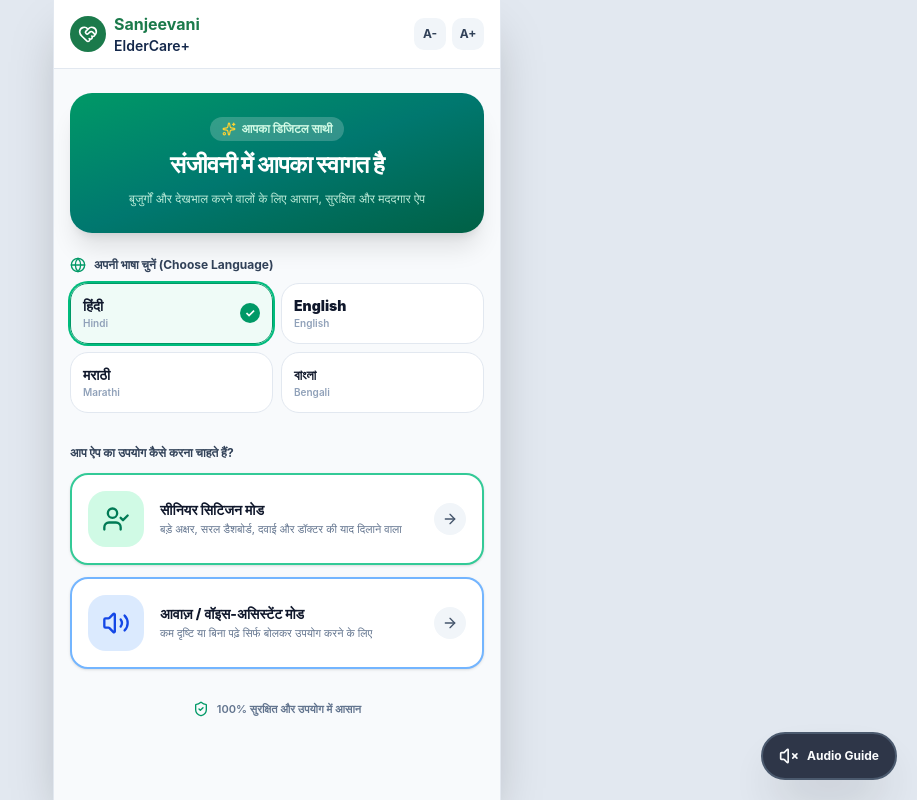
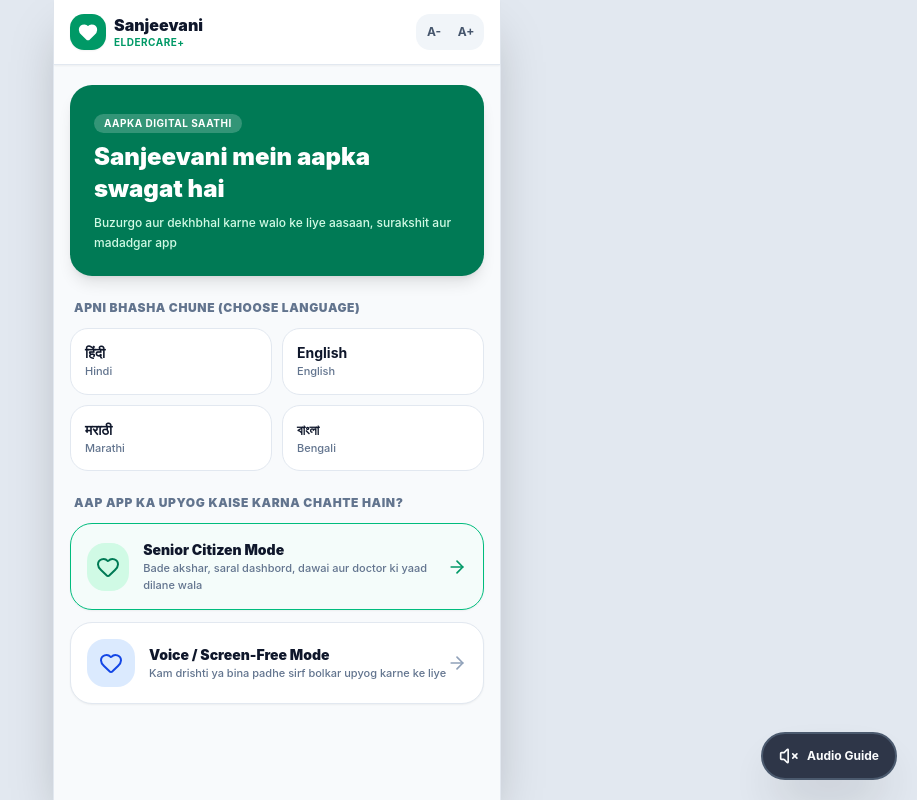
Before and after one commit to ChiragPandav1507/sanjeevani-eldercare-ui-2, a Next.js app: page / in a window 1280 px wide. Shown: the whole page, without its empty margins (363-1280 px from the left). Built offline with nearby package versions, Linux system fonts and the light colour scheme.

Commit message:
Refactor WelcomeScreen component and remove unused code

```diff
--- a/components/eldercare/welcome-screen.tsx
+++ b/components/eldercare/welcome-screen.tsx
@@ -1,220 +1,155 @@
 'use client';
 
-import React, { useState } from 'react';
-import { Heart, Volume2, Globe, ArrowRight, ShieldCheck, Sparkles, UserCheck } from 'lucide-react';
-import { Logo } from './logo';
+import React from 'react';
+import { Heart, ArrowRight } from 'lucide-react';
 
 interface WelcomeScreenProps {
+  language: string;
+  setLanguage: (lang: string) => void;
   onSelectElderly: () => void;
   onSelectVisuallyImpaired: () => void;
 }
 
-const LANGUAGES = [
-  { code: 'hi', label: 'हिंदी', sub: 'Hindi' },
-  { code: 'en', label: 'English', sub: 'English' },
-  { code: 'mr', label: 'मराठी', sub: 'Marathi' },
-  { code: 'bn', label: 'বাংলা', sub: 'Bengali' },
-];
-
 export function WelcomeScreen({
+  language,
+  setLanguage,
   onSelectElderly,
   onSelectVisuallyImpaired,
 }: WelcomeScreenProps) {
-  const [selectedLang, setSelectedLang] = useState('hi');
-  const [fontScale, setFontScale] = useState(1);
-
-  const t = {
-    hi: {
-      tag: 'आपका डिजिटल साथी',
-      title: 'संजीवनी में आपका स्वागत है',
-      subtitle: 'बुजुर्गों और देखभाल करने वालों के लिए आसान, सुरक्षित और मददगार ऐप',
-      langTitle: 'अपनी भाषा चुनें (Choose Language)',
-      modeTitle: 'आप ऐप का उपयोग कैसे करना चाहते हैं?',
-      seniorBtnTitle: 'सीनियर सिटिजन मोड',
-      seniorBtnSub: 'बड़े अक्षर, सरल डैशबोर्ड, दवाई और डॉक्टर की याद दिलाने वाला',
-      voiceBtnTitle: 'आवाज़ / वॉइस-असिस्टेंट मोड',
-      voiceBtnSub: 'कम दृष्टि या बिना पढ़े सिर्फ बोलकर उपयोग करने के लिए',
-      secureNote: '100% सुरक्षित और उपयोग में आसान',
-    },
-    en: {
-      tag: 'Your Digital Companion',
-      title: 'Welcome to Sanjeevani',
-      subtitle: 'Simple, secure & helpful app for seniors and caregivers',
-      langTitle: 'Choose Your Language',
-      modeTitle: 'How would you like to use the app?',
-      seniorBtnTitle: 'Senior Citizen Mode',
-      seniorBtnSub: 'Large text, clear dashboard, medicine & checkup reminders',
-      voiceBtnTitle: 'Voice / Screen-Free Mode',
-      voiceBtnSub: 'Optimized for speech input, low-vision or audio guidance',
-      secureNote: '100% Safe, Private & Easy to Use',
-    },
-    mr: {
-      tag: 'तुमचा डिजिटल साथीदार',
-      title: 'संजीवनी मध्ये आपले स्वागत आहे',
-      subtitle: 'ज्येष्ठ नागरिकांसाठी आणि काळजीवाहकांसाठी सुलभ व सुरक्षित ॲप',
-      langTitle: 'भाषा निवडा (Choose Language)',
-      modeTitle: 'तुम्हाला ॲप कसे वापरायचे आहे?',
-      seniorBtnTitle: 'ज्येष्ठ नागरिक मोड',
-      seniorBtnSub: 'मोठी अक्षरे, साधे डॅशबोर्ड आणि औषधांची आठवण',
-      voiceBtnTitle: 'आवाज / व्हॉइस-असिस्टंट मोड',
-      voiceBtnSub: 'फक्त बोलून चालवण्यासाठी अनुकूल',
-      secureNote: '100% सुरक्षित आणि सोपे',
-    },
-    bn: {
-      tag: 'আপনার ডিজিটাল সঙ্গী',
-      title: 'সঞ্জীবনী-তে আপনাকে স্বাগতম',
-      subtitle: 'প্রবীণ এবং যত্নশীলদের জন্য সহজ এবং নিরাপদ অ্যাপ',
-      langTitle: 'ভাষা নির্বাচন করুন (Choose Language)',
-      modeTitle: 'আপনি কীভাবে অ্যাপটি ব্যবহার করতে চান?',
-      seniorBtnTitle: 'সিনিয়র সিটিজেন মোড',
-      seniorBtnSub: 'বড় টেক্সট, সাধারণ ড্যাশবোর্ড এবং ওষুধের রিমাইন্ডার',
-      voiceBtnTitle: 'ভয়েস / স্পিচ মোড',
-      voiceBtnSub: 'কথা বলে সহজে ব্যবহার করার জন্য',
-      secureNote: '১০০% নিরাপদ এবং ব্যবহার করা সহজ',
-    },
-  }[selectedLang as 'hi' | 'en' | 'mr' | 'bn'] || {
-    tag: 'Your Digital Companion',
-    title: 'Welcome to Sanjeevani',
-    subtitle: 'Simple, secure & helpful app for seniors and caregivers',
-    langTitle: 'Choose Your Language',
-    modeTitle: 'How would you like to use the app?',
-    seniorBtnTitle: 'Senior Citizen Mode',
-    seniorBtnSub: 'Large text, clear dashboard, medicine & checkup reminders',
-    voiceBtnTitle: 'Voice / Screen-Free Mode',
-    voiceBtnSub: 'Optimized for speech input, low-vision or audio guidance',
-    secureNote: '100% Safe, Private & Easy to Use',
-  };
-
   return (
-    <div
-      className="flex min-h-screen flex-col bg-[#f8fafc] text-slate-800 pb-10 select-none"
-      style={{ zoom: fontScale }}
-    >
-      {/* Top Utility Header */}
-      <header className="flex items-center justify-between border-b border-slate-200 bg-white px-4 py-3">
-        <Logo size="sm" />
-
-        {/* Font Resizer */}
-        <div className="flex items-center gap-1.5">
-          <button
-            type="button"
-            onClick={() => setFontScale((s) => Math.max(0.9, s - 0.05))}
-            className="flex size-8 items-center justify-center rounded-lg bg-slate-100 text-xs font-bold text-slate-700 hover:bg-slate-200"
-            title="Decrease font"
-          >
-            A-
-          </button>
-          <button
-            type="button"
-            onClick={() => setFontScale((s) => Math.min(1.2, s + 0.05))}
-            className="flex size-8 items-center justify-center rounded-lg bg-slate-100 text-xs font-bold text-slate-700 hover:bg-slate-200"
-            title="Increase font"
-          >
-            A+
-          </button>
+    <div className="flex min-h-screen flex-col bg-slate-50 text-slate-800 pb-10 select-none">
+      <header className="flex items-center justify-between border-b border-slate-200 bg-white px-4 py-3.5 shadow-xs sticky top-0 z-10">
+        <div className="flex items-center gap-2">
+          <div className="flex size-9 items-center justify-center rounded-xl bg-emerald-600 text-white shadow-xs">
+            <Heart className="size-5 fill-current" />
+          </div>
+          <div>
+            <h1 className="text-base font-black text-slate-900 leading-tight">Sanjeevani</h1>
+            <p className="text-[10px] font-bold text-emerald-600 uppercase tracking-wider">ElderCare+</p>
+          </div>
+        </div>
+        <div className="flex items-center gap-1 bg-slate-100 p-1 rounded-xl">
+          <button type="button" onClick={() => {}} className="size-7 text-xs font-bold text-slate-600 rounded-lg hover:bg-white">A-</button>
+          <button type="button" onClick={() => {}} className="size-7 text-xs font-bold text-slate-600 rounded-lg hover:bg-white">A+</button>
         </div>
       </header>
 
-      {/* Main Container */}
-      <main className="flex-1 max-w-md mx-auto w-full px-4 pt-6 space-y-6">
-        {/* Hero Section */}
-        <div className="rounded-3xl bg-gradient-to-br from-emerald-600 via-teal-700 to-emerald-800 p-6 text-white shadow-xl text-center space-y-2">
-          <div className="inline-flex items-center gap-1.5 rounded-full bg-white/20 px-3 py-1 text-xs font-bold text-emerald-100 backdrop-blur-xs">
-            <Sparkles className="size-3.5 text-amber-300" />
-            {t.tag}
-          </div>
-          <h2 className="text-2xl font-black tracking-tight">{t.title}</h2>
-          <p className="text-xs text-emerald-100/90 leading-relaxed max-w-xs mx-auto">
-            {t.subtitle}
+      <main className="flex-1 max-w-md mx-auto w-full px-4 pt-5 space-y-6">
+        <div className="rounded-3xl bg-emerald-700 p-6 text-white shadow-lg space-y-2">
+          <span className="inline-flex items-center gap-1 rounded-full bg-white/20 px-2.5 py-0.5 text-[10px] font-bold uppercase tracking-wider">
+            {language === 'en' ? 'Your Digital Companion' : 'Aapka Digital Saathi'}
+          </span>
+          <h2 className="text-2xl font-black">
+            {language === 'en' ? 'Welcome to Sanjeevani' : 'Sanjeevani mein aapka swagat hai'}
+          </h2>
+          <p className="text-xs text-emerald-100 font-medium leading-relaxed">
+            {language === 'en'
+              ? 'Simple, secure & helpful app for seniors and caregivers'
+              : 'Buzurgo aur dekhbhal karne walo ke liye aasaan, surakshit aur madadgar app'}
           </p>
         </div>
 
-        {/* Language Selection Grid */}
-        <div className="space-y-2.5">
-          <div className="flex items-center gap-2 text-xs font-bold text-slate-700">
-            <Globe className="size-4 text-emerald-600" />
-            <span>{t.langTitle}</span>
-          </div>
-
-          <div className="grid grid-cols-2 gap-2">
-            {LANGUAGES.map((l) => (
+        <div className="space-y-3">
+          <h3 className="text-xs font-black uppercase tracking-wider text-slate-500 px-1">
+            {language === 'en' ? 'Choose Your Language' : 'Apni bhasha chune (Choose Language)'}
+          </h3>
+          <div className="grid grid-cols-2 gap-2.5">
             <button
-                key={l.code}
               type="button"
-                onClick={() => setSelectedLang(l.code)}
-                className={`flex items-center justify-between rounded-2xl border p-3 text-left transition-all ${
-                  selectedLang === l.code
-                    ? 'border-emerald-600 bg-emerald-50/70 ring-2 ring-emerald-500'
-                    : 'border-slate-200 bg-white hover:bg-slate-50'
+              onClick={() => setLanguage('hi')}
+              className={`flex flex-col p-3.5 rounded-2xl border text-left transition-all ${
+                language === 'hi' ? 'border-emerald-600 bg-emerald-50/50 shadow-xs' : 'border-slate-200 bg-white hover:border-slate-300'
               }`}
             >
-                <div>
-                  <p className="text-sm font-black text-slate-900">{l.label}</p>
-                  <p className="text-[10px] font-semibold text-slate-400">{l.sub}</p>
-                </div>
-                {selectedLang === l.code && (
-                  <div className="flex size-5 items-center justify-center rounded-full bg-emerald-600 text-white text-xs font-bold">
-                    ✓
-                  </div>
-                )}
+              <span className="text-sm font-bold text-slate-900">हिंदी</span>
+              <span className="text-[11px] text-slate-500 font-medium">Hindi</span>
             </button>
-            ))}
+
+            <button
+              type="button"
+              onClick={() => setLanguage('en')}
+              className={`flex flex-col p-3.5 rounded-2xl border text-left transition-all ${
+                language === 'en' ? 'border-emerald-600 bg-emerald-50/50 shadow-xs' : 'border-slate-200 bg-white hover:border-slate-300'
+              }`}
+            >
+              <span className="text-sm font-bold text-slate-900">English</span>
+              <span className="text-[11px] text-slate-500 font-medium">English</span>
+            </button>
+
+            <button
+              type="button"
+              onClick={() => setLanguage('mr')}
+              className={`flex flex-col p-3.5 rounded-2xl border text-left transition-all ${
+                language === 'mr' ? 'border-emerald-600 bg-emerald-50/50 shadow-xs' : 'border-slate-200 bg-white hover:border-slate-300'
+              }`}
+            >
+              <span className="text-sm font-bold text-slate-900">मराठी</span>
+              <span className="text-[11px] text-slate-500 font-medium">Marathi</span>
+            </button>
+
+            <button
+              type="button"
+              onClick={() => setLanguage('bn')}
+              className={`flex flex-col p-3.5 rounded-2xl border text-left transition-all ${
+                language === 'bn' ? 'border-emerald-600 bg-emerald-50/50 shadow-xs' : 'border-slate-200 bg-white hover:border-slate-300'
+              }`}
+            >
+              <span className="text-sm font-bold text-slate-900">বাংলা</span>
+              <span className="text-[11px] text-slate-500 font-medium">Bengali</span>
+            </button>
           </div>
         </div>
 
-        {/* Mode Selection Heading */}
-        <div className="space-y-3 pt-2">
-          <p className="text-xs font-bold text-slate-700">{t.modeTitle}</p>
+        <div className="space-y-3">
+          <h3 className="text-xs font-black uppercase tracking-wider text-slate-500 px-1">
+            {language === 'en' ? 'How would you like to use the app?' : 'Aap app ka upyog kaise karna chahte hain?'}
+          </h3>
 
-          {/* Option 1: Senior Citizen Dashboard Mode */}
           <button
             type="button"
             onClick={onSelectElderly}
-            className="group flex w-full items-center gap-4 rounded-2xl border-2 border-emerald-500/80 bg-white p-4 text-left shadow-sm hover:border-emerald-600 hover:shadow-md active:scale-98 transition-all"
+            className="w-full flex items-center justify-between rounded-3xl border border-emerald-500 bg-emerald-50/30 p-4 text-left shadow-xs hover:bg-emerald-50/60 transition-all"
           >
-            <div className="flex size-14 shrink-0 items-center justify-center rounded-2xl bg-emerald-100 text-emerald-700 group-hover:bg-emerald-600 group-hover:text-white transition-colors">
-              <UserCheck className="size-7" />
+            <div className="flex items-center gap-3.5">
+              <div className="flex size-12 items-center justify-center rounded-2xl bg-emerald-100 text-emerald-700">
+                <Heart className="size-6" />
               </div>
-            <div className="flex-1">
-              <h4 className="text-sm font-extrabold text-slate-900 leading-snug">
-                {t.seniorBtnTitle}
+              <div>
+                <h4 className="text-sm font-black text-slate-900">
+                  {language === 'en' ? 'Senior Citizen Mode' : 'Senior Citizen Mode'}
                 </h4>
-              <p className="text-[11px] text-slate-500 mt-0.5 leading-snug">
-                {t.seniorBtnSub}
+                <p className="text-[11px] text-slate-500 font-medium">
+                  {language === 'en'
+                    ? 'Large text, clear dashboard, medicine & checkup reminders'
+                    : 'Bade akshar, saral dashbord, dawai aur doctor ki yaad dilane wala'}
                 </p>
               </div>
-            <div className="flex size-8 shrink-0 items-center justify-center rounded-full bg-slate-100 text-slate-600 group-hover:bg-emerald-100 group-hover:text-emerald-700">
-              <ArrowRight className="size-4" />
             </div>
+            <ArrowRight className="size-5 text-emerald-600 shrink-0" />
           </button>
 
-          {/* Option 2: Voice-First Mode */}
           <button
             type="button"
             onClick={onSelectVisuallyImpaired}
-            className="group flex w-full items-center gap-4 rounded-2xl border-2 border-blue-400/80 bg-white p-4 text-left shadow-sm hover:border-blue-600 hover:shadow-md active:scale-98 transition-all"
+            className="w-full flex items-center justify-between rounded-3xl border border-slate-200 bg-white p-4 text-left shadow-xs hover:border-slate-300 transition-all"
           >
-            <div className="flex size-14 shrink-0 items-center justify-center rounded-2xl bg-blue-100 text-blue-700 group-hover:bg-blue-600 group-hover:text-white transition-colors">
-              <Volume2 className="size-7" />
+            <div className="flex items-center gap-3.5">
+              <div className="flex size-12 items-center justify-center rounded-2xl bg-blue-100 text-blue-700">
+                <Heart className="size-6" />
               </div>
-            <div className="flex-1">
-              <h4 className="text-sm font-extrabold text-slate-900 leading-snug">
-                {t.voiceBtnTitle}
+              <div>
+                <h4 className="text-sm font-black text-slate-900">
+                  {language === 'en' ? 'Voice / Screen-Free Mode' : 'Voice / Screen-Free Mode'}
                 </h4>
-              <p className="text-[11px] text-slate-500 mt-0.5 leading-snug">
-                {t.voiceBtnSub}
+                <p className="text-[11px] text-slate-500 font-medium">
+                  {language === 'en'
+                    ? 'Optimized for speech input, low-vision or audio guidance'
+                    : 'Kam drishti ya bina padhe sirf bolkar upyog karne ke liye'}
                 </p>
               </div>
-            <div className="flex size-8 shrink-0 items-center justify-center rounded-full bg-slate-100 text-slate-600 group-hover:bg-blue-100 group-hover:text-blue-700">
-              <ArrowRight className="size-4" />
             </div>
+            <ArrowRight className="size-5 text-slate-400 shrink-0" />
           </button>
-        </div>
-
-        {/* Security / Privacy Trust Badge */}
-        <div className="flex items-center justify-center gap-2 pt-2 text-[11px] font-semibold text-slate-500">
-          <ShieldCheck className="size-4 text-emerald-600" />
-          <span>{t.secureNote}</span>
         </div>
       </main>
     </div>
```
Lines whose indentation alone changed are shown as unchanged.
